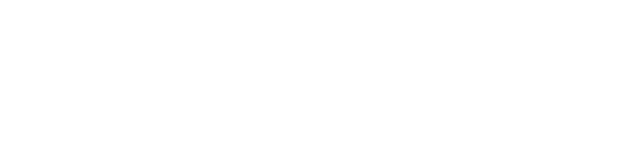
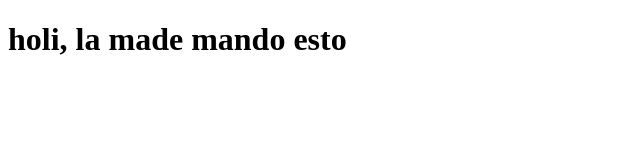
Before and after one commit to alexg1279/PrimeraPractica, a plain HTML site: page index.html in a window 1280 px wide. Shown: the whole page, without its empty margins (0-640 px from the left). Drawn offline with Linux system fonts and the light colour scheme.

Commit message:
Cambio de coolaborador

```diff
--- a/index.html
+++ b/index.html
@@ -6,6 +6,6 @@
     <title>Document</title>
 </head>
 <body>
-    <h1></h1>
+    <h1>holi, la made mando esto</h1>
 </body>
 </html>
```
